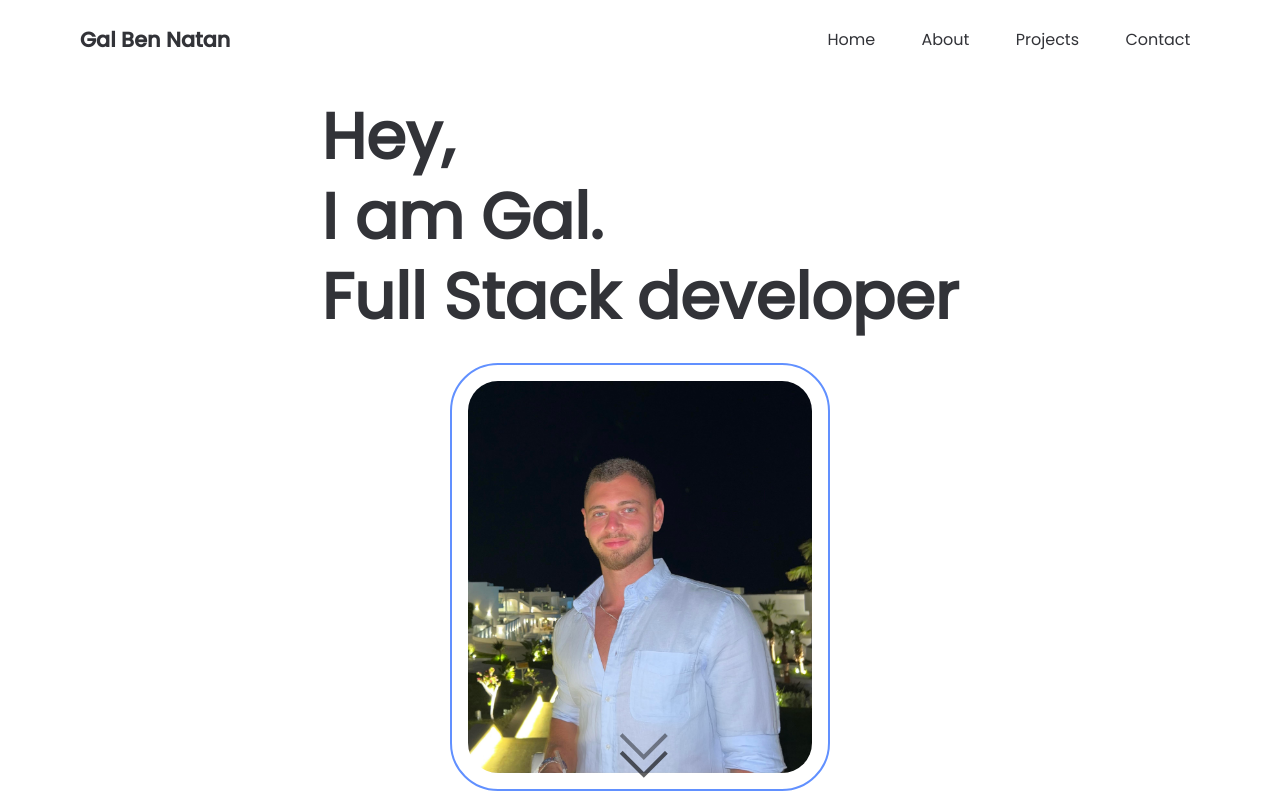
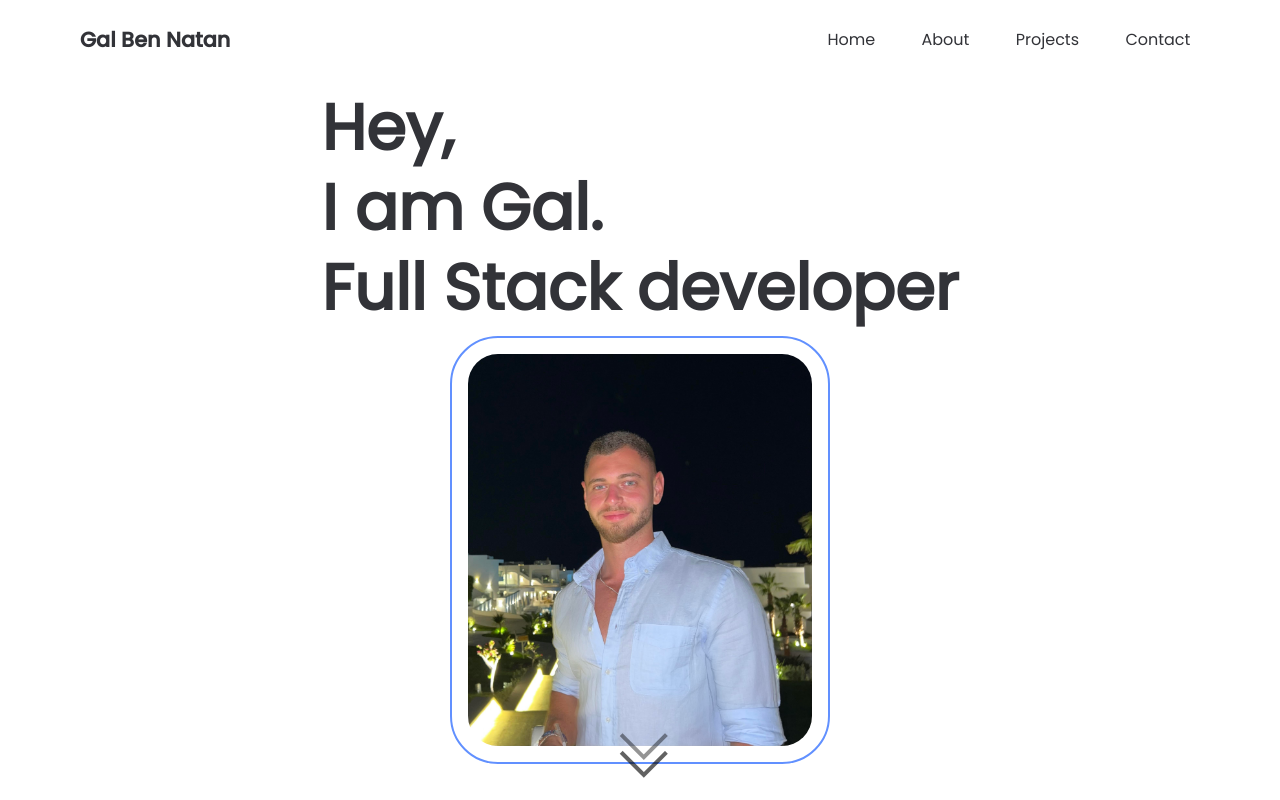
Before and after one commit to galbarcessat/Personal-Website, a React (Vite) app: page / in a window 1280 px wide. Shown: the top 800 px of the page. Built offline with nearby package versions, Linux system fonts and the light colour scheme.

Commit message:
build v5

```diff
--- a/src/assets/styles/cmps/_HomeHero.scss
+++ b/src/assets/styles/cmps/_HomeHero.scss
@@ -1,7 +1,7 @@
 .hero-section {
     font-size: 3rem;
     font-weight: 600;
-    margin-block-end: rem(80px);
+    padding-block-end: rem(80px);
     display: flex;
     align-items: center;
     justify-content: space-around;
```
Also changed, not shown: 4 other files (tests, documents, lock files or other folders).
